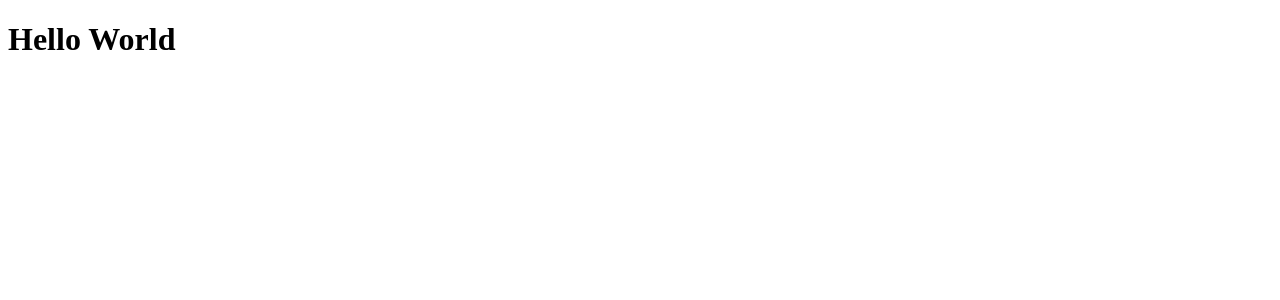
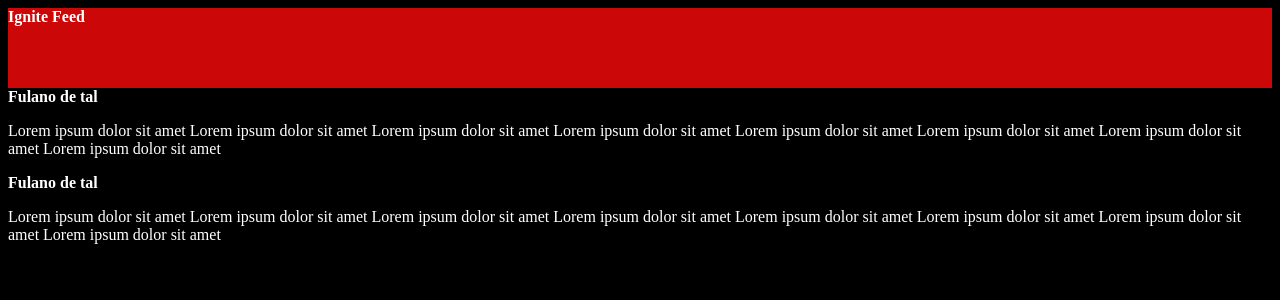
Before and after one commit to simaomenezes/P01FundamentosReactJS, a React (Vite) app: page / in a window 1280 px wide. Shown: the top 300 px of the page. Built offline with nearby package versions, Linux system fonts and the light colour scheme.

Commit message:
feat: Use css module and create first component

```diff
--- a/src/App.jsx
+++ b/src/App.jsx
@@ -1,6 +1,22 @@
+import { Header } from "./components/Header"
+import { Post } from "./Post"
+
+import './styles.css'
+
 function App() {
   return (
-    <h1>Hello World</h1>
+    <div>
+      <Header/>
+      <Post
+        author="Fulano de tal"
+        content="Lorem ipsum dolor sit amet Lorem ipsum dolor sit amet Lorem ipsum dolor sit amet Lorem ipsum dolor sit amet Lorem ipsum dolor sit amet Lorem ipsum dolor sit amet Lorem ipsum dolor sit amet Lorem ipsum dolor sit amet"
+      />
+
+      <Post
+        author="Fulano de tal"
+        content="Lorem ipsum dolor sit amet Lorem ipsum dolor sit amet Lorem ipsum dolor sit amet Lorem ipsum dolor sit amet Lorem ipsum dolor sit amet Lorem ipsum dolor sit amet Lorem ipsum dolor sit amet Lorem ipsum dolor sit amet"
+      />
+    </div>
   )
 }
 
--- /dev/null
+++ b/src/Post.jsx
@@ -0,0 +1,9 @@
+
+export function Post(props) {
+    return (
+        <div>
+            <strong>{props.author}</strong>
+            <p>{props.content}</p>
+        </div>
+    )
+}
--- /dev/null
+++ b/src/components/Header.jsx
@@ -0,0 +1,9 @@
+import styles from './Header.module.css'
+
+export function Header() {
+    return (
+        <header className={styles.header}>
+            <strong>Ignite Feed</strong>
+        </header>
+    )
+}
--- /dev/null
+++ b/src/components/Header.module.css
@@ -0,0 +1,4 @@
+.header {
+    background: #cc0707;
+    height: 80px;
+}
--- /dev/null
+++ b/src/styles.css
@@ -0,0 +1,4 @@
+body{
+    background: black;
+    color: white;
+}
```
